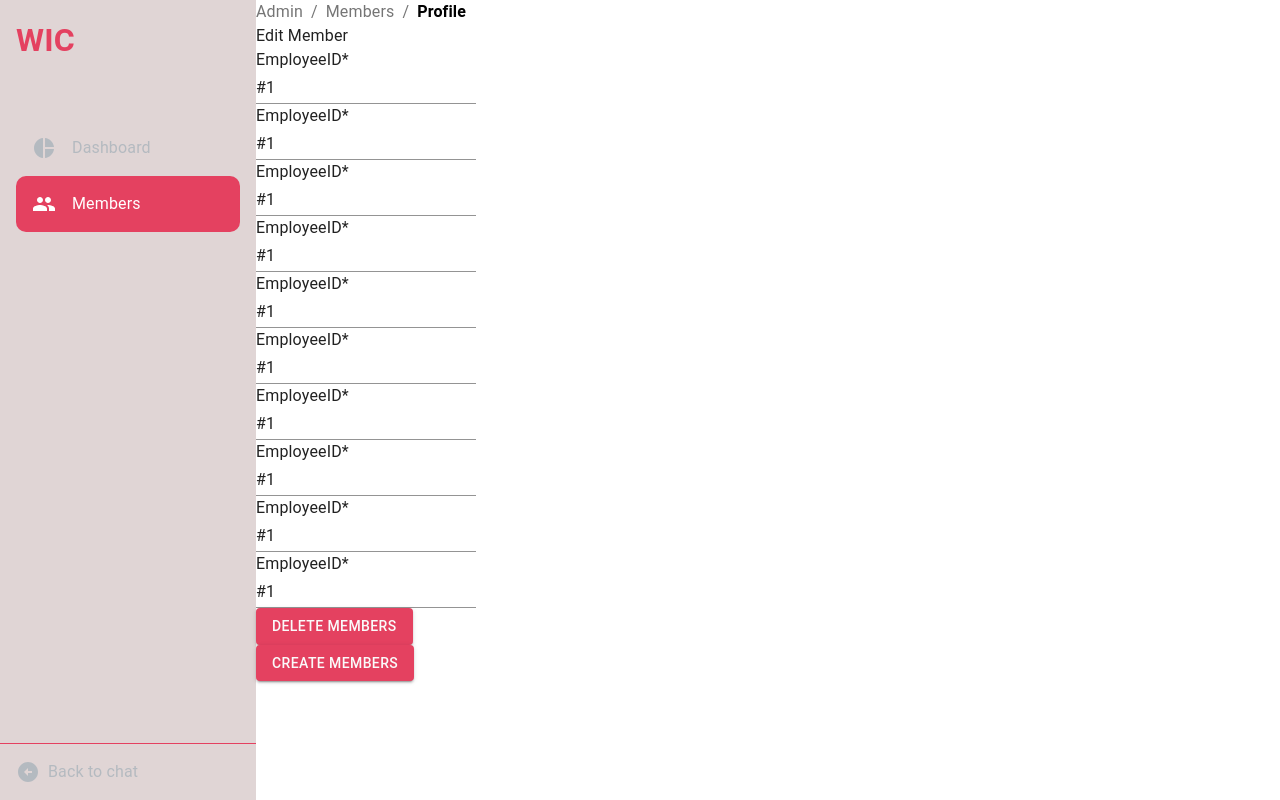
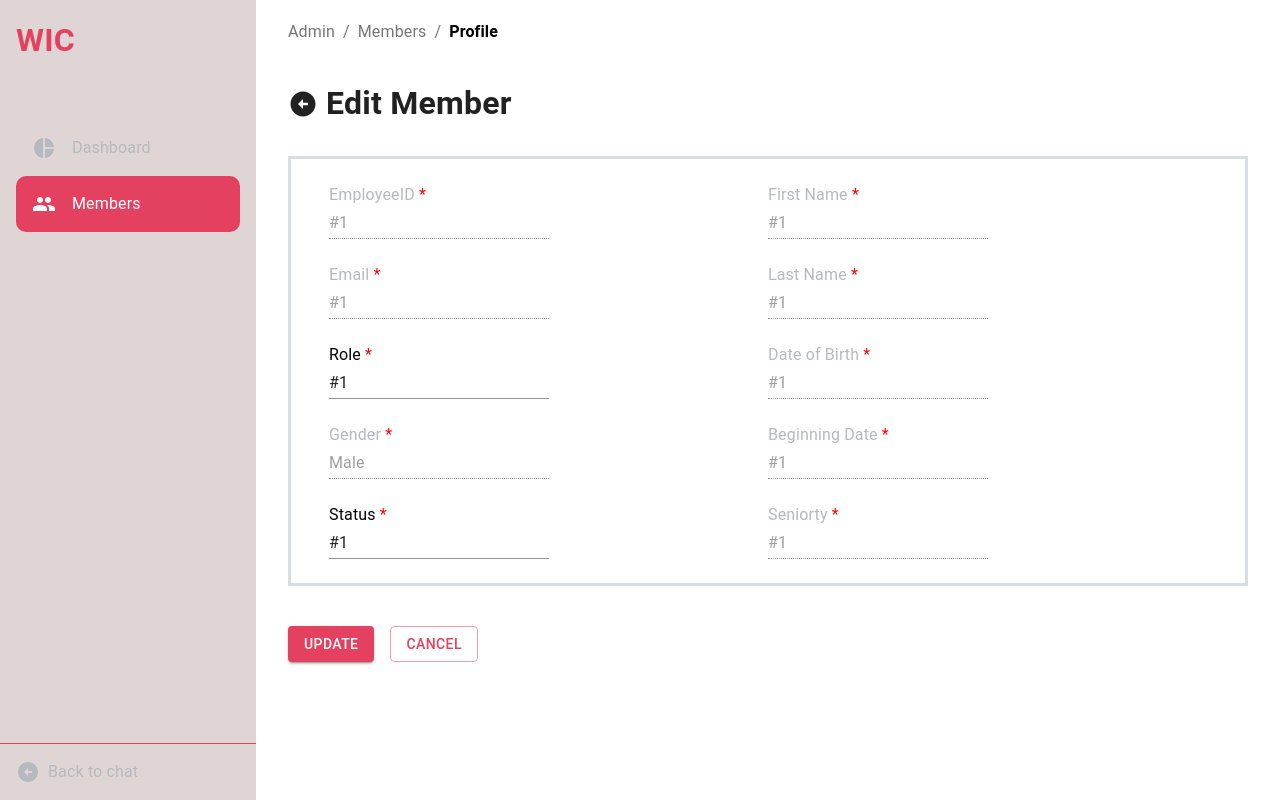
Before and after one commit to Yonkoulong/chat-wic, a React (Vite) app in the folder frontend/: page /admin/members/1 in a window 1280 px wide. Built offline with nearby package versions, Linux system fonts and the light colour scheme.

Commit message:
Feat: change UI and buiild ui edit members

```diff
--- a/frontend/src/pages/Admin/Admin.styles.js
+++ b/frontend/src/pages/Admin/Admin.styles.js
@@ -5,16 +5,27 @@ import { Typography } from "@mui/material";
 
 export const AdminPageContainer = styled(Box)`
   width: 100%;
-  height: 100vh;
-  display: flex;
-  // overflow: hidden;
+
 `;
 
 export const AdminNavbar = styled(Box)`
+  height: 100vh;
   width: 20%;
+
+  position: fixed;
+  top: 0;
+  left: 0;
+  bottom: 0;
+
+  overflow: auto;
+  -ms-overflow-style: none;  /* IE and Edge */
+    scrollbar-width: none;  /* Firefox */
+
+  &::-webkit-scrollbar {
+    display: none;
+  }
+
   background-color: #e0d5d5;
-
-  position: relative;
 `;
 
 export const AdminNavHead = styled(Box)`
@@ -60,5 +71,6 @@ export const AdminNavBottomText = styled(Typography)`
 `;
 
 export const AdminContent = styled(Box)`
-  width: 80%;
+  width: 100%;
+  padding-left: 20%;
 `;
--- a/frontend/src/pages/Admin/Members/Members.styles.js
+++ b/frontend/src/pages/Admin/Members/Members.styles.js
@@ -3,8 +3,6 @@ import { Box, Typography } from "@/shared/components";
 
 export const MemberContainer = styled(Box)`
   padding: 20px 32px;
-  // overflow-y: auto;
-  // max-height: 700px;
 `;
 
 export const LinkStyled = styled(Typography)``;
--- a/frontend/src/pages/Admin/Members/components/CreateMemberModal/CreateMemberModal.js
+++ b/frontend/src/pages/Admin/Members/components/CreateMemberModal/CreateMemberModal.js
@@ -3,7 +3,7 @@ import { Box, Typography, Button } from "@/shared/components";
 import { primaryColor, whiteColor } from '@/shared/utils/colors.utils'
 
 export const CreateMemberFormWrapper = styled(Box)`
-    margin-top: 48px;
+
 `
 
 export const CreateMemberForm = styled('form')`
@@ -20,18 +20,3 @@ export const CreateMemberFeatureWrapper = styled(Box)`
     align-items: center;
     justify-content: space-between;
 `
-
-export const CreateMemberButtonSubmit = styled(Button)`
-    ${({ theme: { } }) => css`
-        &&& {
-            background-color: ${primaryColor};
-            font-size: 15px;
-            color: ${whiteColor};
-            font-weight: bold;
-            border: none;
-            outline: none;
-            margin-top: 16px;
-            padding: 10px 20px;
-        }
-  `}
-`
--- a/frontend/src/pages/Admin/Members/components/EditMember/EditMember.styles.js
+++ b/frontend/src/pages/Admin/Members/components/EditMember/EditMember.styles.js
@@ -1,24 +1,59 @@
 import styled, { css } from 'styled-components';
 import { Box, Typography } from '@/shared/components';
 
+import { borderColor, inActiveColor, blackColor } from '@/shared/utils/colors.utils';
+
 export const LinkStyled = styled(Typography)``
 
-export const EditMemberContainer = styled(Box)``;
+export const EditMemberContainer = styled(Box)`
+    padding: 20px 32px;
+`;
 
-export const EditMemberContent = styled(Box)``;
+export const EditMemberContent = styled(Box)`
+    padding: 40px 0;
+`;
 
-export const EditMemberContentHead = styled(Box)``;
+export const EditMemberContentHead = styled(Box)`
+    display: flex;
+    align-items: center;
+`;
 
-export const EditMemberContentTitle = styled(Box)``;
+export const EditMemberContentTitle = styled(Typography)`
+    ${({ theme }) => css`
+        &&& {
+            font-size: 32px;
+            font-weight: 700;
+            margin-left: 8px;
+        }
+    `}
+`;
 
-export const EditMemberContentInfo = styled(Box)``;
+export const EditMemberContentInfo = styled(Box)`
+    margin-top: 32px;
+    border: 3px solid ${borderColor};
+    padding: 24px 38px;
 
-export const EditMemberInfoRow = styled(Box)``;
+    display: flex;
+    flex-direction: column;
+    gap: 24px;
+`;
 
-export const EditMemberInfoItem = styled(Box)``;
+export const EditMemberInfoRow = styled(Box)`
+    display: flex;
+`;
 
-export const EditMemberInfoItemTitle = styled(Box)``;
+export const EditMemberInfoItem = styled(Box)`
+    flex-basis: 50%;
+`;
+
+export const EditMemberInfoItemTitle = styled(Typography)(({ props }) => ({
+    color: props ? inActiveColor : blackColor
+}));
+
 
 export const EditMemberInfoItemValue = styled(Box)``;
 
-export const EditMemberAction = styled(Box)``;
+export const EditMemberAction = styled(Box)`
+        display: flex;
+        align-items: center;
+`;
--- a/frontend/src/pages/Admin/Members/components/EditMember/index.jsx
+++ b/frontend/src/pages/Admin/Members/components/EditMember/index.jsx
@@ -1,6 +1,9 @@
 import React from "react";
 import { TextField, ButtonCustomize, Box } from "@/shared/components";
 import Breadcrumbs from "@mui/material/Breadcrumbs";
+import ArrowCircleLeftIcon from '@mui/icons-material/ArrowCircleLeft';
+import { primaryColor } from '@/shared/utils/colors.utils';
+
 
 import {
   LinkStyled,
@@ -30,14 +33,79 @@ export const EditMember = () => {
 
       <EditMemberContent>
         <EditMemberContentHead>
-          <EditMemberContentTitle>Edit Member</EditMemberContentTitle>
+          <ArrowCircleLeftIcon sx={{
+              fontSize: "30px",
+             ':hover': {
+              color: primaryColor,
+              cursor: "pointer"
+            }
+          }}/>
+          <EditMemberContentTitle variant="h4" component="h3">Edit Member</EditMemberContentTitle>
         </EditMemberContentHead>
 
         <EditMemberContentInfo>
           <EditMemberInfoRow>
             <EditMemberInfoItem>
+              <EditMemberInfoItemTitle props="disabled">
+                EmployeeID <span style={{ color: 'red' }}>*</span>
+              </EditMemberInfoItemTitle>
+              <EditMemberInfoItemValue>
+                <TextField
+                  disabled
+                  id="standard-input"
+                  variant="standard"
+                  defaultValue="#1"
+                />
+              </EditMemberInfoItemValue>
+            </EditMemberInfoItem>
+            <EditMemberInfoItem>
+              <EditMemberInfoItemTitle props="disabled">
+                First Name <span style={{ color: 'red' }}>*</span>
+              </EditMemberInfoItemTitle>
+              <EditMemberInfoItemValue>
+                <TextField
+                  disabled
+                  id="standard-input"
+                  variant="standard"
+                  defaultValue="#1"
+                />
+              </EditMemberInfoItemValue>
+            </EditMemberInfoItem>
+          </EditMemberInfoRow>
+
+          <EditMemberInfoRow>
+            <EditMemberInfoItem>
+              <EditMemberInfoItemTitle props="disabled">
+                Email <span style={{ color: 'red' }}>*</span>
+              </EditMemberInfoItemTitle>
+              <EditMemberInfoItemValue>
+                <TextField
+                  disabled
+                  id="standard-input"
+                  variant="standard"
+                  defaultValue="#1"
+                />
+              </EditMemberInfoItemValue>
+            </EditMemberInfoItem>
+            <EditMemberInfoItem>
+              <EditMemberInfoItemTitle props="disabled">
+                Last Name <span style={{ color: 'red' }}>*</span>
+              </EditMemberInfoItemTitle>
+              <EditMemberInfoItemValue>
+                <TextField
+                  disabled
+                  id="standard-input"
+                  variant="standard"
+                  defaultValue="#1"
+                />
+              </EditMemberInfoItemValue>
+            </EditMemberInfoItem>
+          </EditMemberInfoRow>
+
+          <EditMemberInfoRow>
+            <EditMemberInfoItem>
               <EditMemberInfoItemTitle>
-                EmployeeID<span>*</span>
+                Role <span style={{ color: 'red' }}>*</span>
               </EditMemberInfoItemTitle>
               <EditMemberInfoItemValue>
                 <TextField
@@ -48,11 +116,12 @@ export const EditMember = () => {
               </EditMemberInfoItemValue>
             </EditMemberInfoItem>
             <EditMemberInfoItem>
-              <EditMemberInfoItemTitle>
-                EmployeeID<span>*</span>
+              <EditMemberInfoItemTitle props="disabled">
+                Date of Birth <span style={{ color: 'red' }}>*</span>
               </EditMemberInfoItemTitle>
               <EditMemberInfoItemValue>
                 <TextField
+                  disabled
                   id="standard-input"
                   variant="standard"
                   defaultValue="#1"
@@ -60,10 +129,40 @@ export const EditMember = () => {
               </EditMemberInfoItemValue>
             </EditMemberInfoItem>
           </EditMemberInfoRow>
+
+          <EditMemberInfoRow>
+            <EditMemberInfoItem>
+              <EditMemberInfoItemTitle props="disabled">
+                Gender <span style={{ color: 'red' }}>*</span>
+              </EditMemberInfoItemTitle>
+              <EditMemberInfoItemValue>
+                <TextField
+                  id="standard-input"
+                  variant="standard"
+                  defaultValue="Male"
+                  disabled
+                />
+              </EditMemberInfoItemValue>
+            </EditMemberInfoItem>
+            <EditMemberInfoItem>
+              <EditMemberInfoItemTitle props="disabled">
+                Beginning Date <span style={{ color: 'red' }}>*</span>
+              </EditMemberInfoItemTitle>
+              <EditMemberInfoItemValue>
+                <TextField
+                  disabled
+                  id="standard-input"
+                  variant="standard"
+                  defaultValue="#1"
+                />
+              </EditMemberInfoItemValue>
+            </EditMemberInfoItem>
+          </EditMemberInfoRow>
+
           <EditMemberInfoRow>
             <EditMemberInfoItem>
               <EditMemberInfoItemTitle>
-                EmployeeID<span>*</span>
+                Status <span style={{ color: 'red' }}>*</span>
               </EditMemberInfoItemTitle>
               <EditMemberInfoItemValue>
                 <TextField
@@ -74,89 +173,12 @@ export const EditMember = () => {
               </EditMemberInfoItemValue>
             </EditMemberInfoItem>
             <EditMemberInfoItem>
-              <EditMemberInfoItemTitle>
-                EmployeeID<span>*</span>
+              <EditMemberInfoItemTitle props="disabled">
+                Seniorty <span style={{ color: 'red' }}>*</span>
               </EditMemberInfoItemTitle>
               <EditMemberInfoItemValue>
                 <TextField
-                  id="standard-input"
-                  variant="standard"
-                  defaultValue="#1"
-                />
-              </EditMemberInfoItemValue>
-            </EditMemberInfoItem>
-          </EditMemberInfoRow>
-          <EditMemberInfoRow>
-            <EditMemberInfoItem>
-              <EditMemberInfoItemTitle>
-                EmployeeID<span>*</span>
-              </EditMemberInfoItemTitle>
-              <EditMemberInfoItemValue>
-                <TextField
-                  id="standard-input"
-                  variant="standard"
-                  defaultValue="#1"
-                />
-              </EditMemberInfoItemValue>
-            </EditMemberInfoItem>
-            <EditMemberInfoItem>
-              <EditMemberInfoItemTitle>
-                EmployeeID<span>*</span>
-              </EditMemberInfoItemTitle>
-              <EditMemberInfoItemValue>
-                <TextField
-                  id="standard-input"
-                  variant="standard"
-                  defaultValue="#1"
-                />
-              </EditMemberInfoItemValue>
-            </EditMemberInfoItem>
-          </EditMemberInfoRow>
-          <EditMemberInfoRow>
-            <EditMemberInfoItem>
-              <EditMemberInfoItemTitle>
-                EmployeeID<span>*</span>
-              </EditMemberInfoItemTitle>
-              <EditMemberInfoItemValue>
-                <TextField
-                  id="standard-input"
-                  variant="standard"
-                  defaultValue="#1"
-                />
-              </EditMemberInfoItemValue>
-            </EditMemberInfoItem>
-            <EditMemberInfoItem>
-              <EditMemberInfoItemTitle>
-                EmployeeID<span>*</span>
-              </EditMemberInfoItemTitle>
-              <EditMemberInfoItemValue>
-                <TextField
-                  id="standard-input"
-                  variant="standard"
-                  defaultValue="#1"
-                />
-              </EditMemberInfoItemValue>
-            </EditMemberInfoItem>
-          </EditMemberInfoRow>
-          <EditMemberInfoRow>
-            <EditMemberInfoItem>
-              <EditMemberInfoItemTitle>
-                EmployeeID<span>*</span>
-              </EditMemberInfoItemTitle>
-              <EditMemberInfoItemValue>
-                <TextField
-                  id="standard-input"
-                  variant="standard"
-                  defaultValue="#1"
-                />
-              </EditMemberInfoItemValue>
-            </EditMemberInfoItem>
-            <EditMemberInfoItem>
-              <EditMemberInfoItemTitle>
-                EmployeeID<span>*</span>
-              </EditMemberInfoItemTitle>
-              <EditMemberInfoItemValue>
-                <TextField
+                  disabled
                   id="standard-input"
                   variant="standard"
                   defaultValue="#1"
@@ -173,11 +195,11 @@ export const EditMember = () => {
             variant="contained"
 
           >
-            Delete Members
+            Update
           </ButtonCustomize>
         </Box>
         <Box>
-          <ButtonCustomize variant="contained">Create Members</ButtonCustomize>
+          <ButtonCustomize variant="outlined">Cancel</ButtonCustomize>
         </Box>
       </EditMemberAction>
     </EditMemberContainer>
--- a/frontend/src/pages/Admin/Members/index.jsx
+++ b/frontend/src/pages/Admin/Members/index.jsx
@@ -140,6 +140,7 @@ export const Members = () => {
   const onChangePagination = ({ page, size }) => {
     const newPayloadRequest = { ...payloadRequest, paging: { page, size } };
     fetchMembers(newPayloadRequest);
+    console.log(newPayloadRequest);
     setPayloadRequest({
       ...payloadRequest,
       paging: { page: paging.page, size: paging.size },
--- a/frontend/src/theme/theme.default.js
+++ b/frontend/src/theme/theme.default.js
@@ -12,7 +12,7 @@ theme.palette = {
   primary: {
     main: "#E44160",
     light: "rgb(51, 51, 51)",
-    dark: "rgb(0, 0, 0)",
+    dark: "rgb(217 88 113)",
     contrastText: "#fafafa",
   },
   info: {
```
Also changed, not shown: frontend/src/index.css (+19 -0 lines), frontend/src/pages/Admin/Members/components/CreateMemberModal/index.jsx (+27 -23 lines), frontend/src/shared/components/Button/index.jsx (+13 -4 lines), frontend/src/shared/components/Table/index.jsx (+20 -2 lines).
